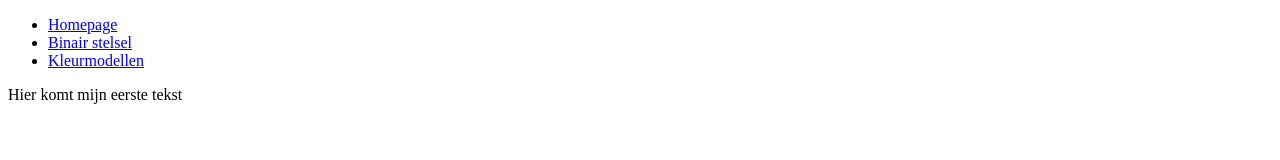
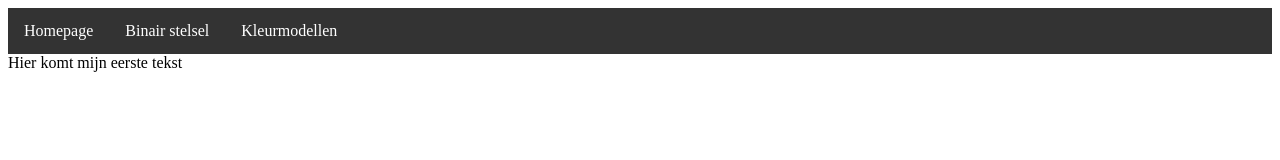
Before and after one commit to Mariskavdr/Mariskavdr.github.io, a plain HTML site: page binairstelsel.html in a window 1280 px wide. Drawn offline with Linux system fonts and the light colour scheme.

Commit message:
layout link

```diff
--- a/binairstelsel.html
+++ b/binairstelsel.html
@@ -3,6 +3,7 @@
     <head>
         <title>Binair stelsel</title>
         <meta charset="utf-8">
+        <link rel="stylesheet" type="text/css" href="layout.css">
     </head>
     <body>
 
```
Also changed, not shown: index.html (+1 -0 lines), kleurmodellen.html (+1 -0 lines).
